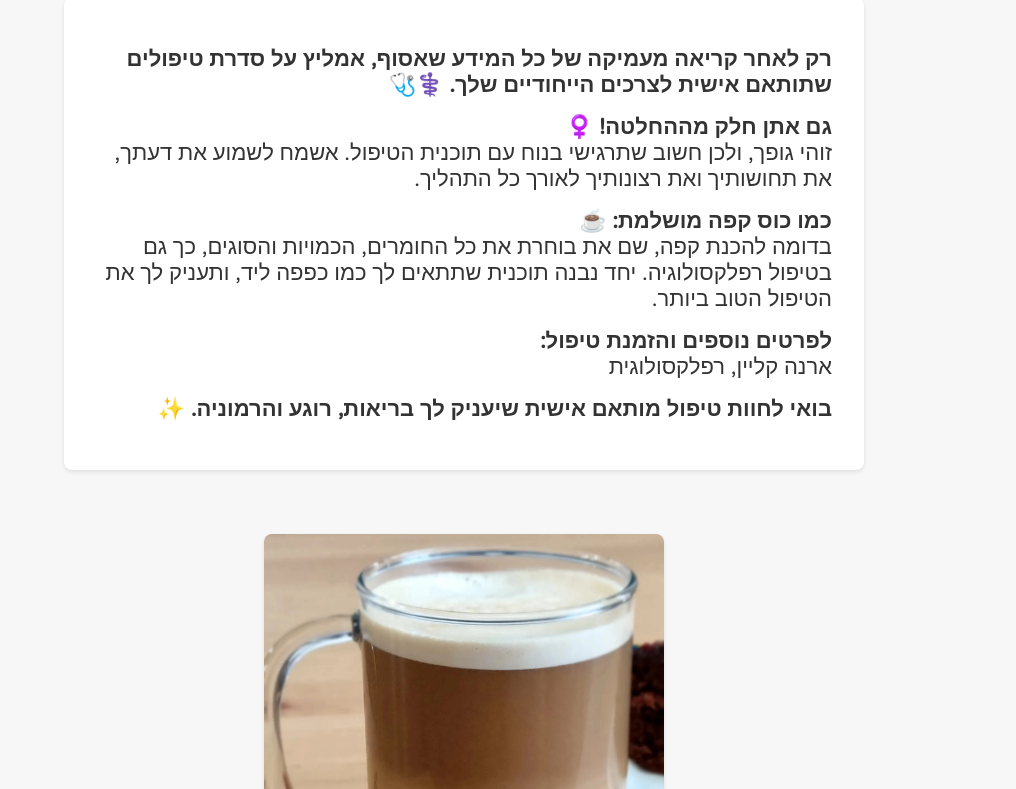
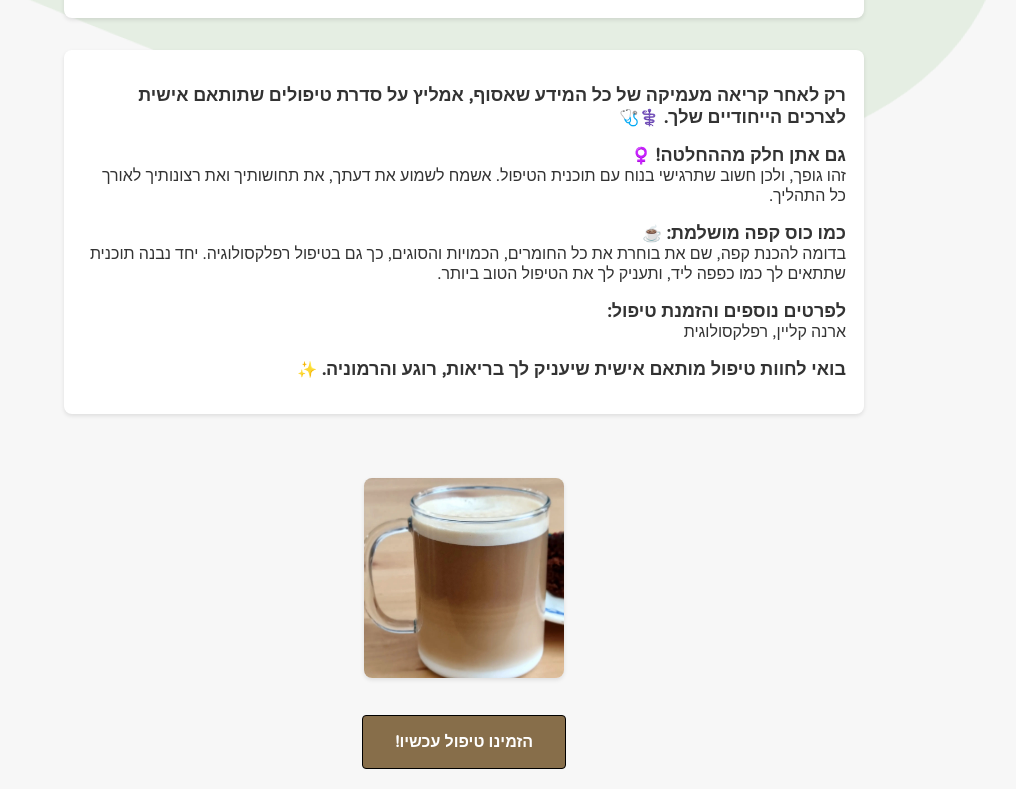
Before and after one commit to gefenbar/orna-reflexology, a React (Create React App) app: page /babies in a window 1280 px wide. Shown: the part 431-1220 px from the top of the page, without its empty margins (176-1192 px from the left). Built offline with nearby package versions, Linux system fonts and the light colour scheme.

Commit message:
multiple desig changes and additions

```diff
--- a/src/App.css
+++ b/src/App.css
@@ -82,7 +82,7 @@ p {
 }
 
 .side-social-link:hover {
-  transform: rotatey(360deg); /* Use rotateX for horizontal spin */
+  transform: rotatey(180deg); /* Use rotateX for horizontal spin */
 }
 
 .side-social-link img {
@@ -188,7 +188,7 @@ p {
   position: relative;
   display: flex;
   flex-direction: column;
-  align-items: center;
+  /* align-items: center; */
   text-align: center;
   color: #333;
   direction: rtl;
@@ -221,8 +221,8 @@ p {
 }
 .contact-page {
   background-color: #fffff8;
-  margin-left: 8%;
-  margin-right: 8%;
+  margin-left: 5%;
+  margin-right: 5%;
   position: relative;
   display: flex;
   flex-direction: column;
@@ -825,10 +825,29 @@ section {
   display: flex;
   flex-direction: column;
   align-items: center;
-  padding: 2rem;
+  padding: 4rem;
   background-color: #f7f7f7;
   font-family: 'Helvetica Neue', sans-serif;
   direction: rtl;
+  position: relative;
+  top:8vh;
+  z-index:0;
+
+}
+.post-page-container::before {
+  content: "";
+  position: fixed;
+  top: 20vh;
+  left: 0;
+  width: 90vw;
+  height: 50vh;
+  background: #e5eee3;
+  border-top-left-radius: 50% 90%;
+  border-bottom-left-radius: 50% 10%;
+  border-top-right-radius: 50% 10%;
+  border-bottom-right-radius: 51% 90%;
+  rotate: 20deg;
+  z-index: -1;
 }
 
 .post-content-container {
@@ -844,14 +863,19 @@ section {
 
 .post-section {
   background-color: #fff;
-  padding: 2rem;
+  padding: 18px;
   border-radius: 8px;
   box-shadow: 0 2px 4px rgba(0, 0, 0, 0.1);
   margin-bottom: 2rem;
 }
+.post-section p{font-size: 16px;}
+/* .post-section p{font-size: 18px;} */
+.post-section p strong{font-size: 18px;}
+
+
 
 .post-question {
-  font-size: 1.5rem;
+  font-size: 20px;
   margin-bottom: 1rem;
   color: #555;
 }
@@ -860,6 +884,7 @@ section {
   list-style-type: none;
   padding: 0;
   margin-top: 1rem;
+  font-size:16px;
 }
 
 .post-list-item {
@@ -872,8 +897,8 @@ section {
 }
 
 .post-image {
-  max-width: 100%;
-  height: 50vh;
+  max-width: 250px;
+  height: 200px;
   border-radius: 8px;
   box-shadow: 0 2px 4px rgba(0, 0, 0, 0.1);
 }
@@ -881,16 +906,20 @@ section {
 .post-book-treatment-button {
   display: inline-block;
   padding: 1rem 2rem;
-  background-color: #4caf50;
+  background-color: #876e4a;
   color: #fff;
   text-decoration: none;
   border-radius: 4px;
   font-weight: bold;
   transition: background-color 0.3s ease;
+  border:1px solid #000;
+  margin-bottom: 2rem;
+
 }
 
 .post-book-treatment-button:hover {
-  background-color: #45a049;
+  background-color: #e5eee3;
+  color:#333;
 }
 
 .testimonials-section {
--- a/src/pages/treatments/Babies.js
+++ b/src/pages/treatments/Babies.js
@@ -31,7 +31,7 @@ export default function PostPage() {
           </p>
           <p>
             <strong>גם אתן חלק מההחלטה!</strong> ‍♀️
-            <br /> זוהי גופך, ולכן חשוב שתרגישי בנוח עם תוכנית הטיפול. אשמח לשמוע את דעתך, את תחושותיך ואת רצונותיך לאורך כל התהליך.
+            <br /> זהו גופך, ולכן חשוב שתרגישי בנוח עם תוכנית הטיפול. אשמח לשמוע את דעתך, את תחושותיך ואת רצונותיך לאורך כל התהליך.
           </p>
           <p>
             <strong>כמו כוס קפה מושלמת:</strong> ☕️
```
Also changed, not shown: public/texture.png (deleted), public/whatsapp2.webp (deleted).
